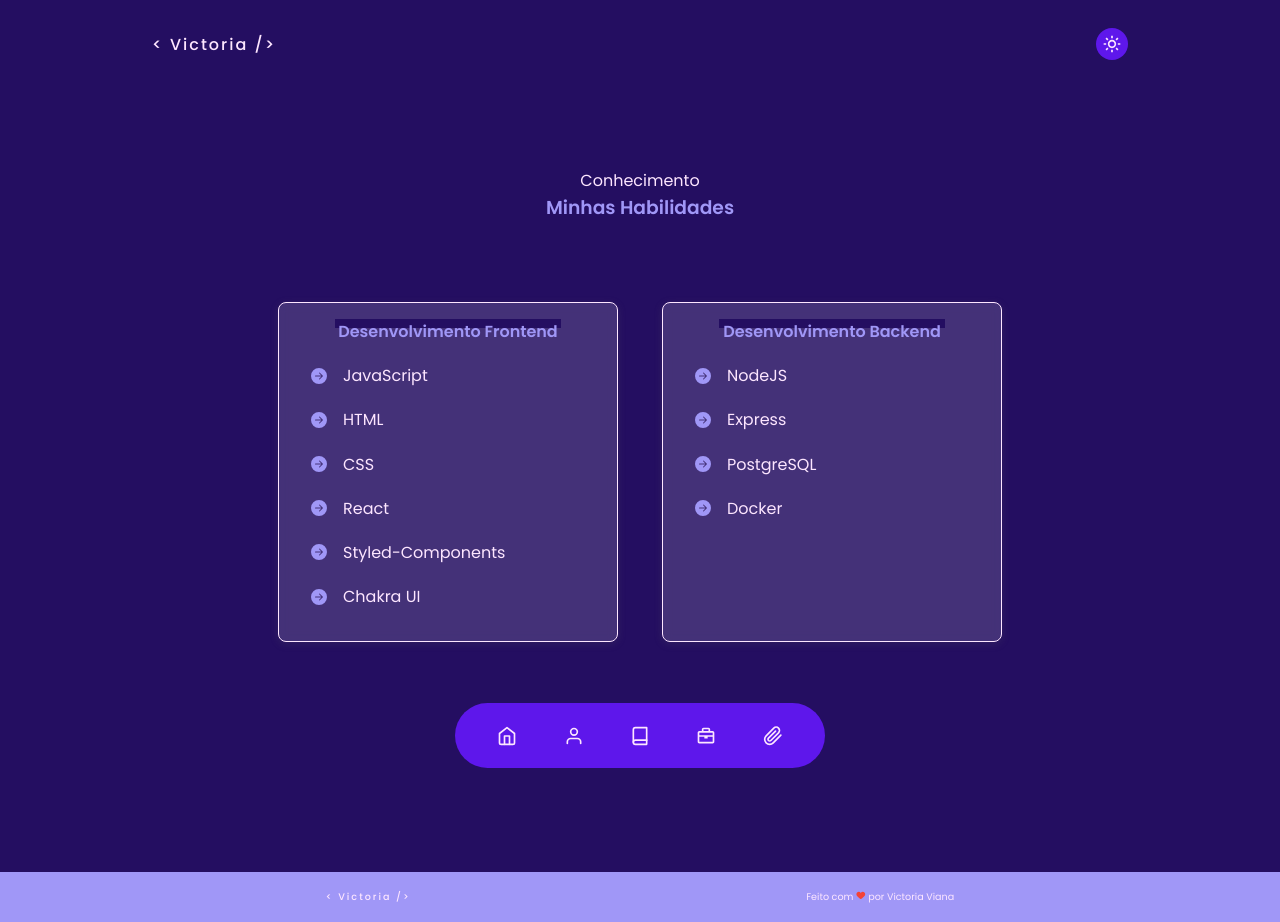
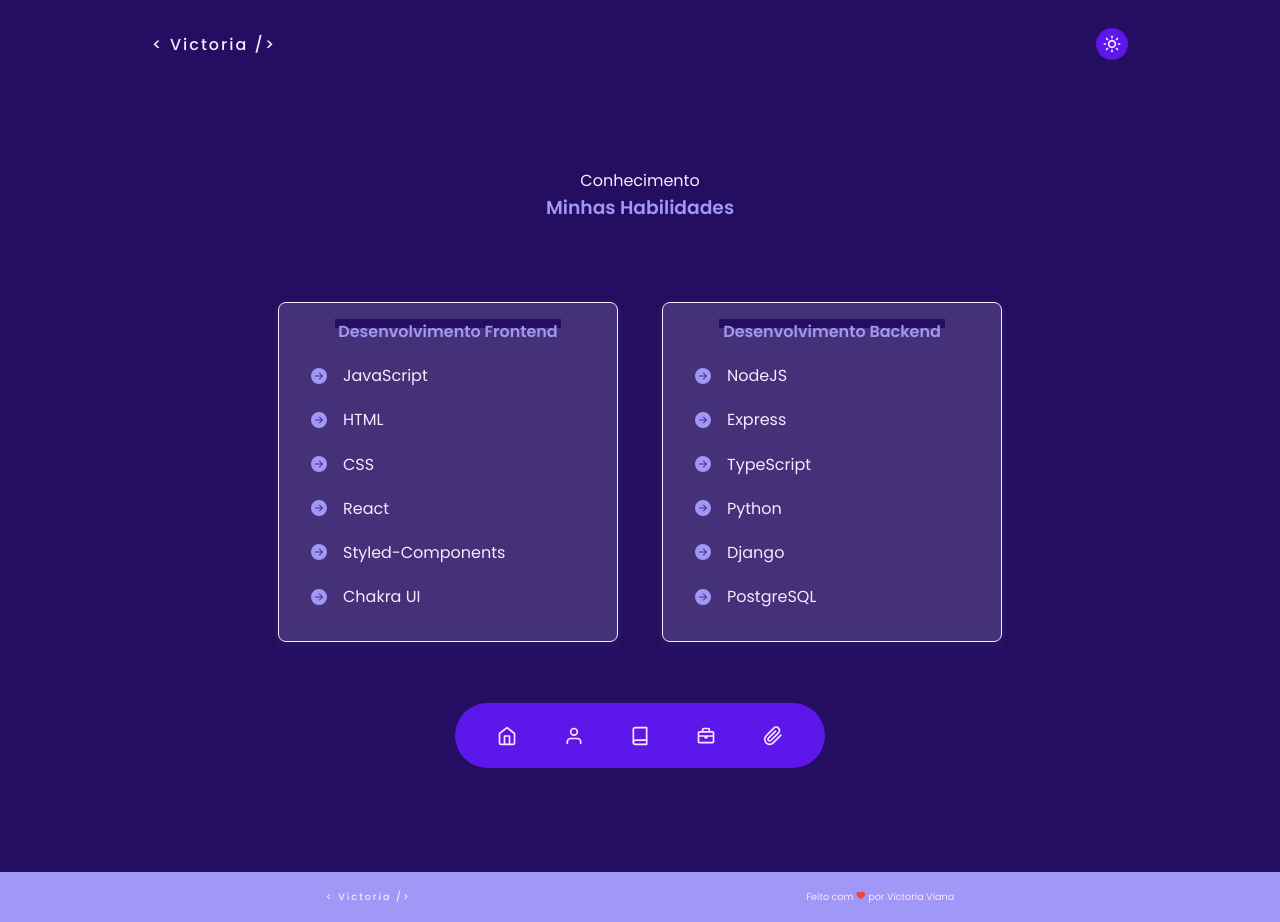
Before and after one commit to victoriavianx/portfolio, a React (Create React App) app: page /skills in a window 1280 px wide. Built offline with nearby package versions, Linux system fonts and the light colour scheme.

Commit message:
update: backend code

```diff
--- a/src/providers/Data/data.js
+++ b/src/providers/Data/data.js
@@ -20,7 +20,14 @@ export const DataProvider = ({ children }) => {
         "Styled-Components",
         "Chakra UI",
       ],
-      backend: ["NodeJS", " Express", "PostgreSQL", "Docker"],
+      backend: [
+        "NodeJS",
+        "Express",
+        "TypeScript",
+        "Python",
+        "Django",
+        "PostgreSQL",
+      ],
     },
     projects: [
       {
```
